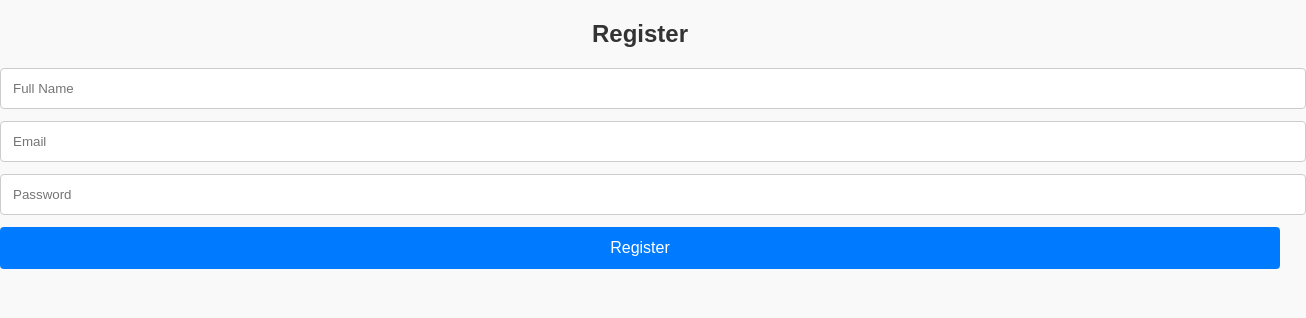
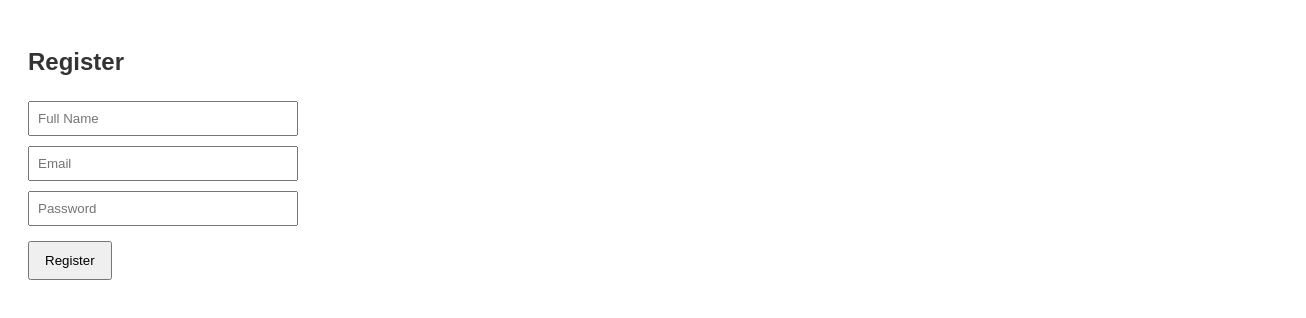
Before and after one commit to Vatsal-Panjjar/delivery_management_system, a plain HTML site: page web/register.html in a window 1280 px wide. Shown: the whole page, 1306 px wide, since content can reach past the window. Drawn offline with Linux system fonts and the light colour scheme; files that its build step writes are made by us from their sources.

Commit message:
Update style.css

```diff
--- a/web/style.css
+++ b/web/style.css
@@ -1,76 +1,19 @@
-/* Basic responsive layout */
 body {
     font-family: Arial, sans-serif;
-    margin: 0;
-    padding: 0;
-    background: #f9f9f9;
+    padding: 20px;
+}
+
+h1, h2 {
     color: #333;
 }
 
-.container {
-    width: 90%;
-    max-width: 600px;
-    margin: 40px auto;
-    padding: 20px;
-    background: #fff;
-    border-radius: 8px;
-    box-shadow: 0 0 10px rgba(0,0,0,0.1);
+form input {
+    margin: 5px 0;
+    padding: 8px;
+    width: 250px;
 }
 
-h1, h2 {
-    text-align: center;
-    margin-bottom: 20px;
+form button {
+    padding: 10px 15px;
+    margin-top: 10px;
 }
-
-input[type=text], input[type=password], input[type=email] {
-    width: 100%;
-    padding: 12px;
-    margin-bottom: 12px;
-    border: 1px solid #ccc;
-    border-radius: 4px;
-}
-
-button {
-    width: 100%;
-    padding: 12px;
-    background-color: #007BFF;
-    border: none;
-    border-radius: 4px;
-    color: white;
-    font-size: 16px;
-    cursor: pointer;
-}
-
-button:hover {
-    background-color: #0056b3;
-}
-
-a {
-    color: #007BFF;
-    text-decoration: none;
-}
-
-a:hover {
-    text-decoration: underline;
-}
-
-table {
-    width: 100%;
-    border-collapse: collapse;
-    margin-top: 20px;
-}
-
-table, th, td {
-    border: 1px solid #ccc;
-}
-
-th, td {
-    padding: 10px;
-    text-align: left;
-}
-
-@media (max-width: 600px) {
-    .container {
-        width: 95%;
-    }
-}
```
